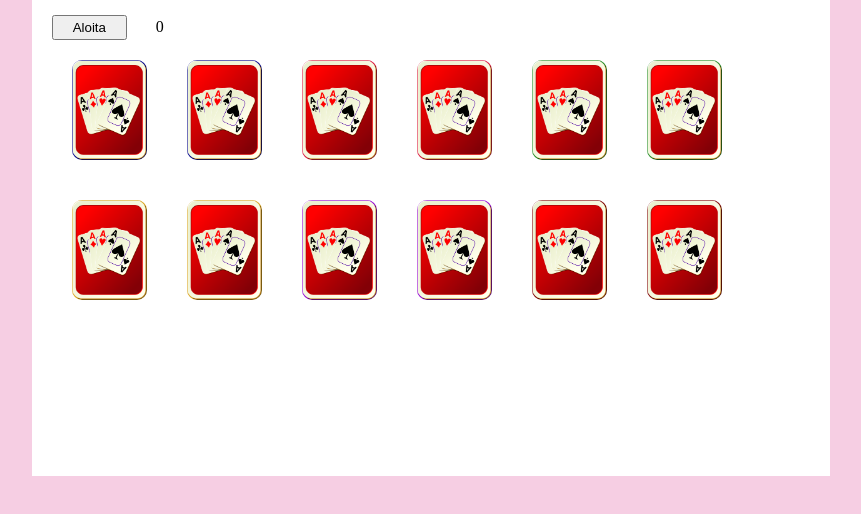
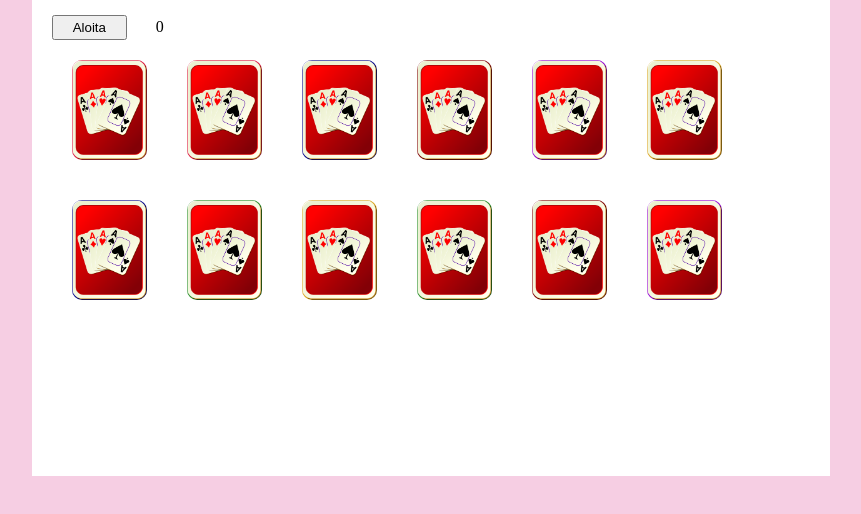
Before and after one commit to iidanikupeteri/muistipeli_pohja, a plain HTML site: page index.html in a window 1280 px wide. Both pictures are taken after a click on the button "Aloita". Shown: the part 84-598 px from the top of the page, without its empty margins (209-1070 px from the left). Drawn offline with Linux system fonts and the light colour scheme.

Commit message:
Shuffle
Added shuffle

```diff
--- a/js/muistipeli.js
+++ b/js/muistipeli.js
@@ -1,8 +1,12 @@
 var kortit=new Array('sininen','sininen','punainen','punainen','vihrea','vihrea', 'oranssi','oranssi', 'violetti','violetti', 'ruskea','ruskea');
 var ekaKortti='';
 
+
 $(document).ready(function(){
 	$('#aloita').click(function(e) {
+				//SHUFFLE TOIMII JEE
+				kortit.sort(function() { return 0.5 - Math.random() });
+
 		$('#pelialue').empty();
 		$.each(kortit, function(key,value) {
 			$('#pelialue').append("<div id='" + key + "' class='" + value +
@@ -33,8 +37,6 @@ $(document).ready(function(){
 			}
 		}
 	}
-});
-
-
 
 });
+});
```
Also changed, not shown: index.html (+2 -0 lines).
